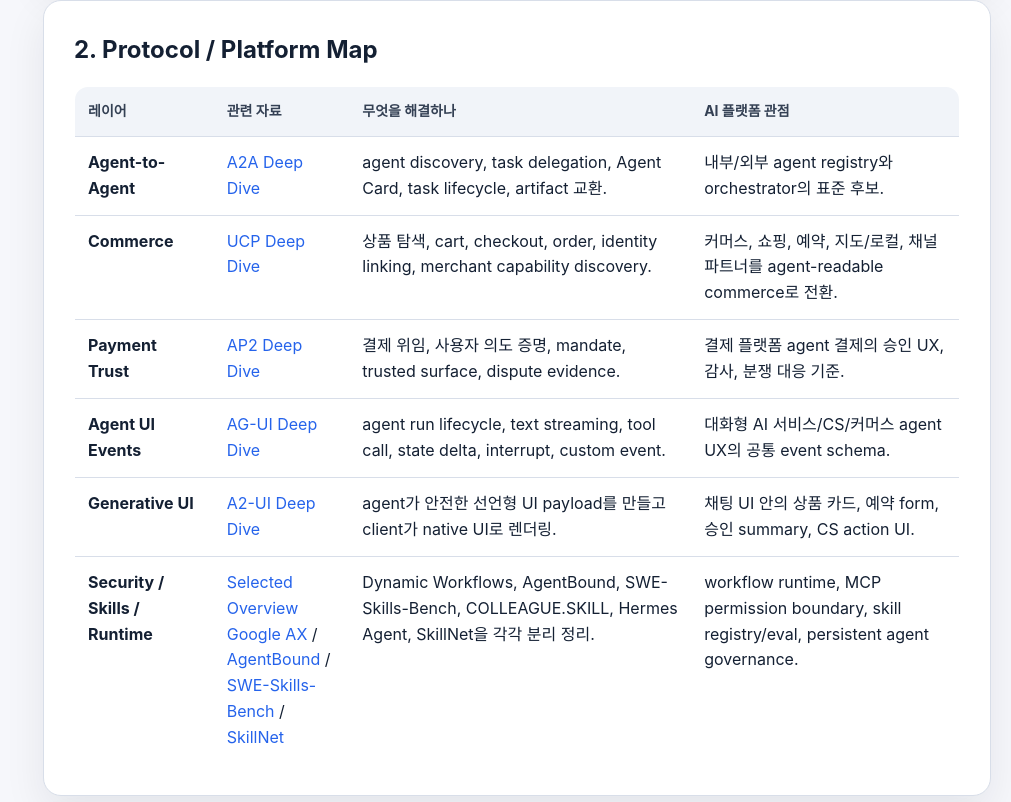
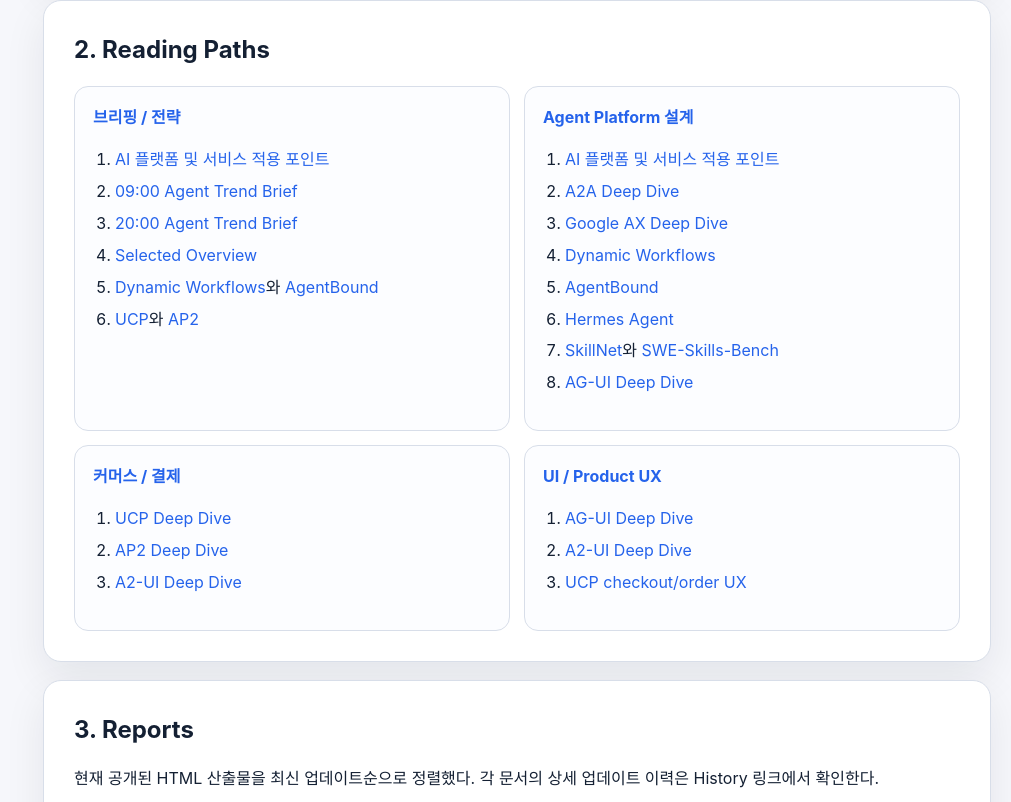
Before and after one commit to hanoseok/AgentTrend, a plain HTML site: page index.html in a window 1280 px wide. Shown: the part 831-1633 px from the top of the page, without its empty margins (269-1280 px from the left). Drawn offline with Linux system fonts and the light colour scheme.

Commit message:
Remove protocol map from index

```diff
--- a/index.html
+++ b/index.html
@@ -152,7 +152,6 @@
     <nav aria-label="문서 목차">
       <strong>Agent Trend Index</strong>
       <a href="#quick">Quick Read</a>
-      <a href="#map">Protocol Map</a>
       <a href="2026-06-06/AI_Platform_Service_Applicability.html">Applicability</a>
       <a href="#paths">Reading Paths</a>
       <a href="#reports">Reports</a>
@@ -168,7 +167,7 @@
         <h1>Agent Trend 전체 인덱스</h1>
         <p class="lead">에이전트 트렌드 조사 자료를 한 번에 보는 허브. 브리핑, 플랫폼 설계, 커머스/결제, UI 프로토콜, 스킬/보안 조사 자료로 바로 이동할 수 있게 정리했다.</p>
         <div class="meta">
-          <span class="pill">최종 갱신: 2026-06-07 11:17 KST</span>
+          <span class="pill">최종 갱신: 2026-06-07 11:37 KST</span>
           <span class="pill">정본: HTML</span>
           <span class="pill">raw 원본: 날짜 폴더 아래 raw/</span>
           <span class="pill">정기 업데이트: 00:00 / 08:00 / 16:00 KST</span>
@@ -187,60 +186,8 @@
         </div>
       </section>
 
-      <section id="map">
-        <h2>2. Protocol / Platform Map</h2>
-        <table>
-          <thead>
-            <tr>
-              <th>레이어</th>
-              <th>관련 자료</th>
-              <th>무엇을 해결하나</th>
-              <th>AI 플랫폼 관점</th>
-            </tr>
-          </thead>
-          <tbody>
-            <tr>
-              <td><strong>Agent-to-Agent</strong></td>
-              <td><a href="2026-06-06/A2A_Deep_Dive.html">A2A Deep Dive</a></td>
-              <td>agent discovery, task delegation, Agent Card, task lifecycle, artifact 교환.</td>
-              <td>내부/외부 agent registry와 orchestrator의 표준 후보.</td>
-            </tr>
-            <tr>
-              <td><strong>Commerce</strong></td>
-              <td><a href="2026-06-06/UCP_Deep_Dive.html">UCP Deep Dive</a></td>
-              <td>상품 탐색, cart, checkout, order, identity linking, merchant capability discovery.</td>
-              <td>커머스, 쇼핑, 예약, 지도/로컬, 채널 파트너를 agent-readable commerce로 전환.</td>
-            </tr>
-            <tr>
-              <td><strong>Payment Trust</strong></td>
-              <td><a href="2026-06-06/AP2_Deep_Dive.html">AP2 Deep Dive</a></td>
-              <td>결제 위임, 사용자 의도 증명, mandate, trusted surface, dispute evidence.</td>
-              <td>결제 플랫폼 agent 결제의 승인 UX, 감사, 분쟁 대응 기준.</td>
-            </tr>
-            <tr>
-              <td><strong>Agent UI Events</strong></td>
-              <td><a href="2026-06-06/AG_UI_Deep_Dive.html">AG-UI Deep Dive</a></td>
-              <td>agent run lifecycle, text streaming, tool call, state delta, interrupt, custom event.</td>
-              <td>대화형 AI 서비스/CS/커머스 agent UX의 공통 event schema.</td>
-            </tr>
-            <tr>
-              <td><strong>Generative UI</strong></td>
-              <td><a href="2026-06-06/A2_UI_Deep_Dive.html">A2-UI Deep Dive</a></td>
-              <td>agent가 안전한 선언형 UI payload를 만들고 client가 native UI로 렌더링.</td>
-              <td>채팅 UI 안의 상품 카드, 예약 form, 승인 summary, CS action UI.</td>
-            </tr>
-            <tr>
-              <td><strong>Security / Skills / Runtime</strong></td>
-              <td><a href="2026-06-06/Selected_Agent_Project_Paper_Deep_Dive.html">Selected Overview</a><br><a href="2026-06-07/Google_AX_Deep_Dive.html">Google AX</a> / <a href="2026-06-07/AgentBound_Deep_Dive.html">AgentBound</a> / <a href="2026-06-07/SWE_Skills_Bench_Deep_Dive.html">SWE-Skills-Bench</a> / <a href="2026-06-07/SkillNet_Deep_Dive.html">SkillNet</a></td>
-              <td>Dynamic Workflows, AgentBound, SWE-Skills-Bench, COLLEAGUE.SKILL, Hermes Agent, SkillNet을 각각 분리 정리.</td>
-              <td>workflow runtime, MCP permission boundary, skill registry/eval, persistent agent governance.</td>
-            </tr>
-          </tbody>
-        </table>
-      </section>
-
       <section id="paths">
-        <h2>3. Reading Paths</h2>
+        <h2>2. Reading Paths</h2>
         <div class="grid two">
           <article class="card">
             <strong>브리핑 / 전략</strong>
@@ -286,7 +233,7 @@
       </section>
 
       <section id="reports">
-        <h2>4. Reports</h2>
+        <h2>3. Reports</h2>
         <p>현재 공개된 HTML 산출물을 최신 업데이트순으로 정렬했다. 각 문서의 상세 업데이트 이력은 History 링크에서 확인한다.</p>
         <table>
           <thead>
@@ -299,8 +246,8 @@
             </tr>
           </thead>
           <tbody>
-            <tr><td>2026-06-07 11:17 KST</td><td><a href="DOCUMENT_HISTORY.html">Document Update History</a></td><td><span class="tag brief">Operations</span></td><td>Google AX deep dive 생성과 Reports 최신순 정렬, 문서별 업데이트 타임라인 반영.</td><td><a href="DOCUMENT_HISTORY.html#history-document-history">History</a></td></tr>
-            <tr><td>2026-06-07 11:17 KST</td><td><a href="index.html">Agent Trend 전체 인덱스</a></td><td><span class="tag brief">Hub</span></td><td>전체 문서 탐색, 최신 업데이트순 Reports, source catalog, raw 링크 허브.</td><td><a href="DOCUMENT_HISTORY.html#history-index">History</a></td></tr>
+            <tr><td>2026-06-07 11:37 KST</td><td><a href="DOCUMENT_HISTORY.html">Document Update History</a></td><td><span class="tag brief">Operations</span></td><td>프로토콜 맵 섹션 제거와 Reports 중심 index 구조 변경 이력 반영.</td><td><a href="DOCUMENT_HISTORY.html#history-document-history">History</a></td></tr>
+            <tr><td>2026-06-07 11:37 KST</td><td><a href="index.html">Agent Trend 전체 인덱스</a></td><td><span class="tag brief">Hub</span></td><td>Reports 중심 문서 탐색, 최신 업데이트순 Reports, source catalog, raw 링크 허브.</td><td><a href="DOCUMENT_HISTORY.html#history-index">History</a></td></tr>
             <tr><td>2026-06-07 11:17 KST</td><td><a href="RESEARCH_LOG.html">Agent Trend 조사 이력</a></td><td><span class="tag brief">Operations</span></td><td>날짜별 조사 주제, 조사 수준, 산출물 링크를 관리하는 이력 문서.</td><td><a href="DOCUMENT_HISTORY.html#history-research-log">History</a></td></tr>
             <tr><td>2026-06-07 11:17 KST</td><td><a href="SOURCE_WATCHLIST.html">Source Watchlist</a></td><td><span class="tag brief">Operations</span></td><td>정기 확인할 source 목록. AX, Agent Substrate, GKE Agent Sandbox, Kimi Code, Cline, Copilot agent platform, Colab CLI, Codex Sites를 보조 소스로 추적.</td><td><a href="DOCUMENT_HISTORY.html#history-source-watchlist">History</a></td></tr>
             <tr><td>2026-06-07 11:17 KST</td><td><a href="2026-06-07/Google_AX_Deep_Dive.html">Google Agent Executor / AX</a></td><td><span class="tag deep">Detailed Deep Dive</span></td><td>distributed agent runtime, event log, resumption/fork/trace, A2A/ADK/Colab interop, Agent Substrate/GKE Agent Sandbox, security gap, PoC plan.</td><td><a href="DOCUMENT_HISTORY.html#history-google-ax">History</a></td></tr>
@@ -327,7 +274,7 @@
       </section>
 
       <section id="references">
-        <h2>5. Source Catalog</h2>
+        <h2>4. Source Catalog</h2>
         <p>이 영역은 전체 소스 탐색용 카탈로그다. 개별 딥다이브의 근거 링크는 마지막에 몰아두지 않고, 관련 요약과 판단이 나오는 섹션 바로 아래에 source pill로 붙인다.</p>
         <div class="grid two">
           <article class="card">
@@ -541,7 +488,7 @@
       </section>
 
       <section id="raw">
-        <h2>6. Raw Sources</h2>
+        <h2>5. Raw Sources</h2>
         <p>raw 원본은 날짜 폴더 아래에만 둔다. 아래 링크는 같은 내용의 Markdown 원본이다.</p>
         <div class="grid two">
           <article class="card"><strong>Core / Brief</strong>
@@ -586,7 +533,7 @@
       </section>
 
       <section id="operations">
-        <h2>7. Operations</h2>
+        <h2>6. Operations</h2>
         <div class="grid">
           <article class="card"><strong><a href="DOCUMENT_HISTORY.html">문서 업데이트 히스토리</a></strong>각 HTML 정본이 언제 생성되고 업데이트됐는지 문서별로 확인하는 페이지.</article>
           <article class="card"><strong><a href="RESEARCH_LOG.html">조사 이력</a></strong>날짜별로 어떤 트렌드를 조사했는지, 조사 수준이 Deep Dive인지 Brief인지 확인하는 문서.</article>
```
Also changed, not shown: DOCUMENT_HISTORY.html (+5 -3 lines), 2 other files.
